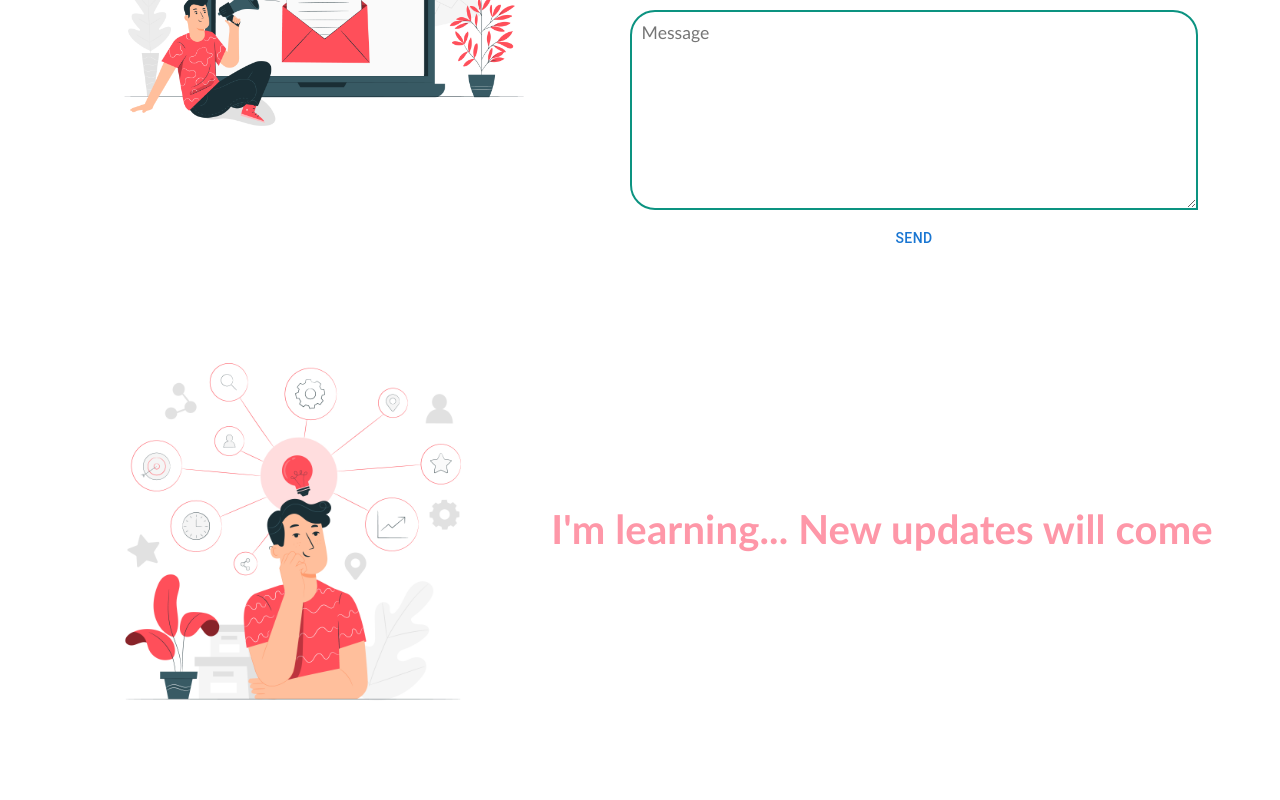
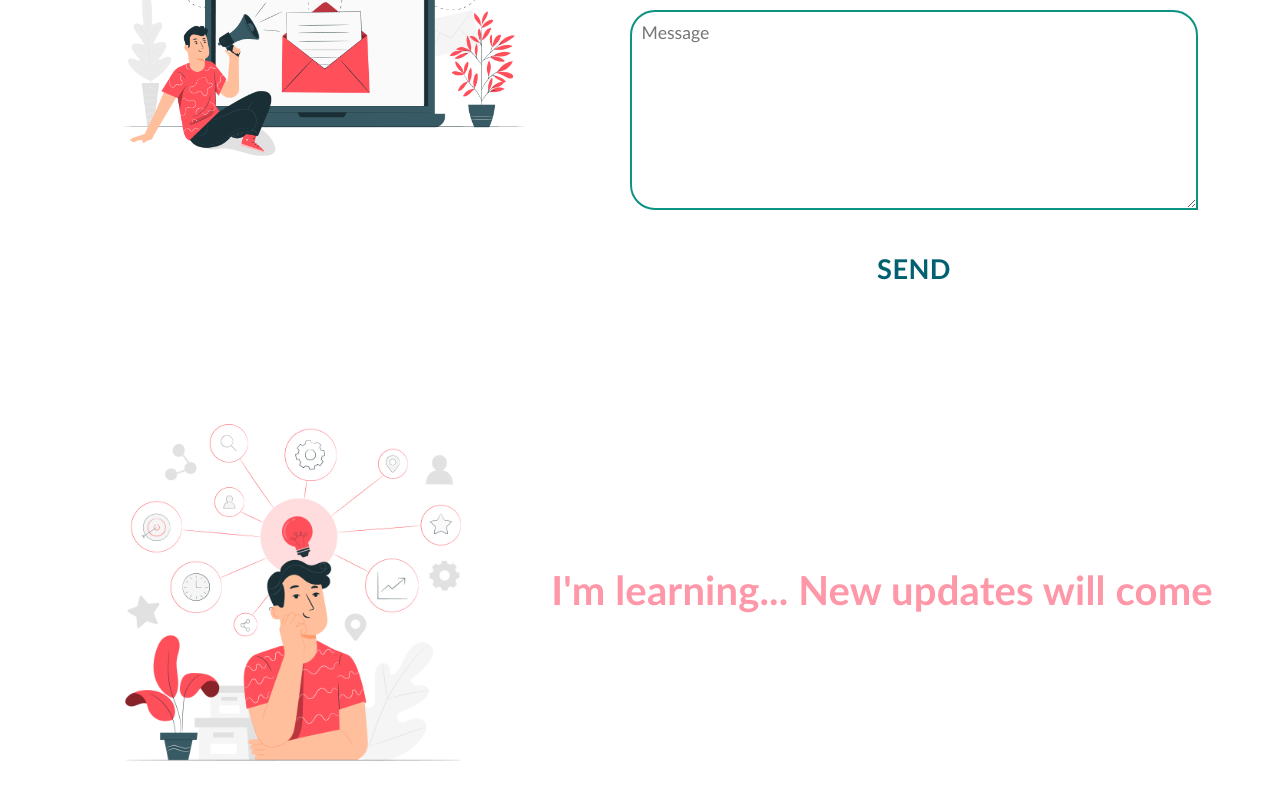
Before and after one commit to sina-olfati/sina-olfati-site, a React (Create React App) app: page /contact in a window 1280 px wide. Shown: the part 1000-1800 px from the top of the page. Before the commit the page ends 1771 px from the top, so only its background shows below. Built offline with nearby package versions, Linux system fonts and the light colour scheme; a web font is replaced by a local one.

Commit message:
Contact: styled the send button

```diff
--- a/src/components/contact/EmailMe.css
+++ b/src/components/contact/EmailMe.css
@@ -72,6 +72,22 @@
   border-radius: 25px 25px 25px 0;
 }
 
+
+.emailme-container button{
+ padding: 5px 40px;
+ margin: 20px;
+ border-radius: 35px;
+}
+
+.emailme-container button span{
+ font-size: 1.7rem;
+ font-weight: 600;
+ /* color: #00c0a9; */
+ color: #016170;
+ /* color: rgb(21, 114, 119); */
+}
+
+
 @media only screen and (max-width: 1500px) {
   .field-container {
     width: 90%;
@@ -85,4 +101,7 @@
   .emailme-container h1 {
     font-size: 2.3rem;
   }
+  .emailme-container button span{
+    font-size: 1.5rem;
+   }
 }
--- a/src/components/contact/EmailMe.tsx
+++ b/src/components/contact/EmailMe.tsx
@@ -72,7 +72,7 @@ const EmailMe = () => {
             <Field placeholder={t("contact-emailme-message-placeholder")} name="message" as='textarea'/>
             <ErrorMessage name='message'/>
           </div>
-          <Button type='submit'>{t("contact-emailme-send")}</Button>
+          <Button type='submit'><span>{t("contact-emailme-send")}</span></Button>
         </Form>
       </Formik>
     </div>
```
